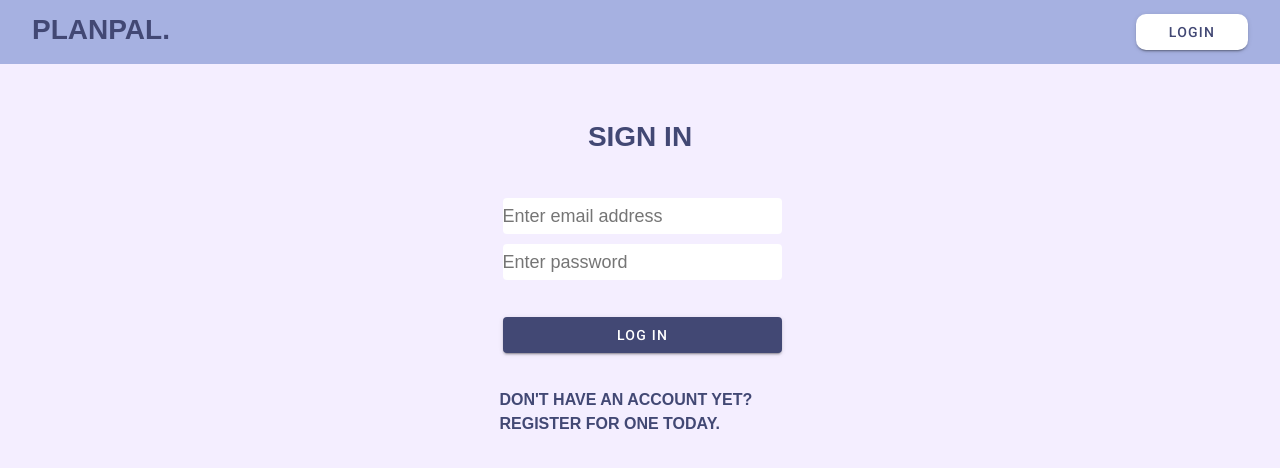
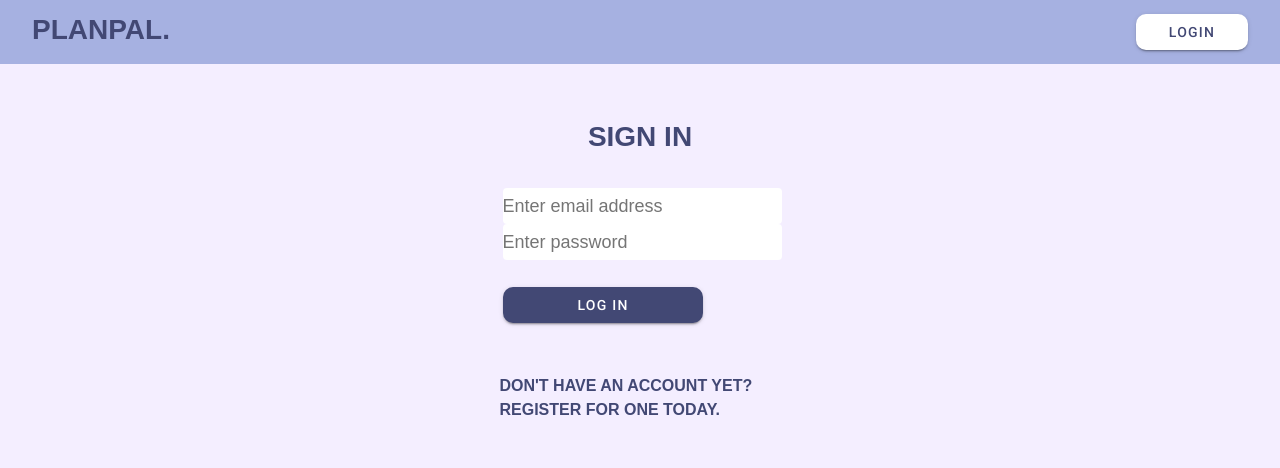
Before and after one commit to samanthatan01/PlanPal, a React (Vite) app in the folder Frontend/: page /login in a window 1280 px wide. Shown: the top 468 px of the page. Built offline with nearby package versions, Linux system fonts and the light colour scheme.

Commit message:
Update styles

```diff
--- a/Frontend/src/components/Auth.module.css
+++ b/Frontend/src/components/Auth.module.css
@@ -34,18 +34,21 @@ input {
 }
 
 .register {
+  margin: 1rem auto;
+  font-weight: 300;
+  font-size: 16px;
+  color: #717387;
+  text-align: center;
+  /* display: flex; */
+  justify-content: center;
+  align-items: center;
   text-decoration: none;
-  text-align: center;
-}
-
-.fields {
-  margin-top: 10px;
 }
 
 .Button {
   align-items: center;
   appearance: none;
-  border-radius: 4px;
+  border-radius: 10px;
   border-style: none;
   box-shadow: rgba(0, 0, 0, 0.2) 0 3px 1px -2px, rgba(0, 0, 0, 0.14) 0 2px 2px 0,
     rgba(0, 0, 0, 0.12) 0 1px 5px 0;
@@ -61,7 +64,7 @@ input {
   justify-content: center;
   letter-spacing: 0.0892857em;
   line-height: normal;
-  min-width: 112px;
+  max-width: 200px;
   outline: none;
   overflow: visible;
   padding: 0 16px;
@@ -83,3 +86,33 @@ input {
   color: #a6b1e1;
   background-color: #424874;
 }
+
+.wrapper {
+  background-color: white;
+  width: 100%;
+  border-radius: 10px;
+  height: 2.5rem;
+  padding: 0 15px;
+  box-shadow: 0px 0px 8px #ddd;
+  display: flex;
+  align-items: center;
+  margin-top: 16px;
+}
+
+.searchbar {
+  background-color: transparent;
+  border: none;
+  height: 100%;
+  font-size: 1rem;
+  width: 100%;
+  margin-left: 5px;
+}
+
+.searchbar:focus {
+  outline: none;
+}
+
+.field {
+  margin-right: 20%;
+  margin-left: 20%;
+}
--- a/Frontend/src/components/Events.module.css
+++ b/Frontend/src/components/Events.module.css
@@ -154,7 +154,7 @@ input {
   box-shadow: 0px 0px 8px #ddd;
   display: flex;
   align-items: center;
-  margin-top: 16px;
+  margin-top: 8px;
 }
 
 .searchbar {
@@ -163,7 +163,6 @@ input {
   height: 100%;
   font-size: 1rem;
   width: 100%;
-  margin-left: 5px;
 }
 
 .searchbar:focus {
```
